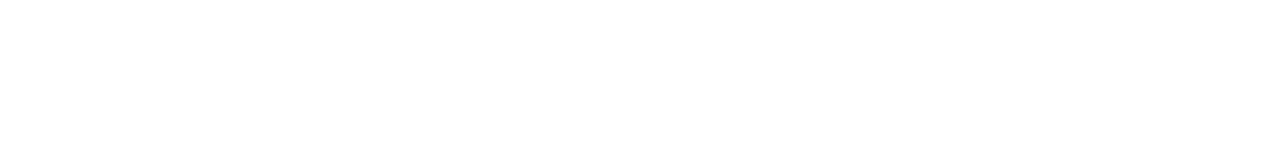
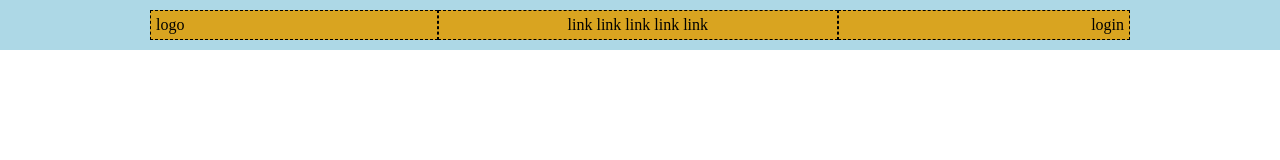
Before and after one commit to pierluigicarrieri/htmlcss-struttura-discord, a plain HTML site: page index.html in a window 1280 px wide. Drawn offline with Linux system fonts and the light colour scheme.

Commit message:
done top nav

```diff
--- a/index.html
+++ b/index.html
@@ -4,9 +4,28 @@
     <meta charset="UTF-8">
     <meta http-equiv="X-UA-Compatible" content="IE=edge">
     <meta name="viewport" content="width=device-width, initial-scale=1.0">
-    <title>Document</title>
+    <title>htmlcss-struttura-discord</title>
+    <link rel="stylesheet" href="../htmlcss-struttura-discord/styles/style.css">
 </head>
+
 <body>
+
+    <div id="top_wrapper">
+
+        <div id="top_nav_wrapper">
+
+            <div id="top_logo" class="border_black">logo</div>
+
+            <nav id="top_nav" class="border_black">link link link link link</nav>
+
+            <div id="login" class="border_black">login</div>
+
+        </div>
+
+    </div>
+
+
+
 
 </body>
 </html>
--- a/styles/style.css
+++ b/styles/style.css
@@ -0,0 +1,40 @@
+* {
+    margin: 0;
+    padding: 0;
+    box-sizing: border-box;
+}
+
+.border_black {
+    border: 1px dashed black;
+}
+
+#top_wrapper {
+    padding-top: 10px;
+    padding-bottom: 10px;
+    background-color: #ADD8E6;
+}
+
+#top_nav_wrapper {
+    max-width: 980px;
+    min-height: 30px;
+    margin: auto;
+    display: flex;
+    background-color:#D9A420;
+}
+
+#top_logo, #top_nav, #login {
+    padding: 5px;
+    flex-grow: 1;
+}
+
+#top_logo {
+    text-align: left; /*not necessary but more elegant imo*/
+}
+
+#top_nav {
+    text-align: center;
+}
+
+#login {
+    text-align: right;
+}
```
